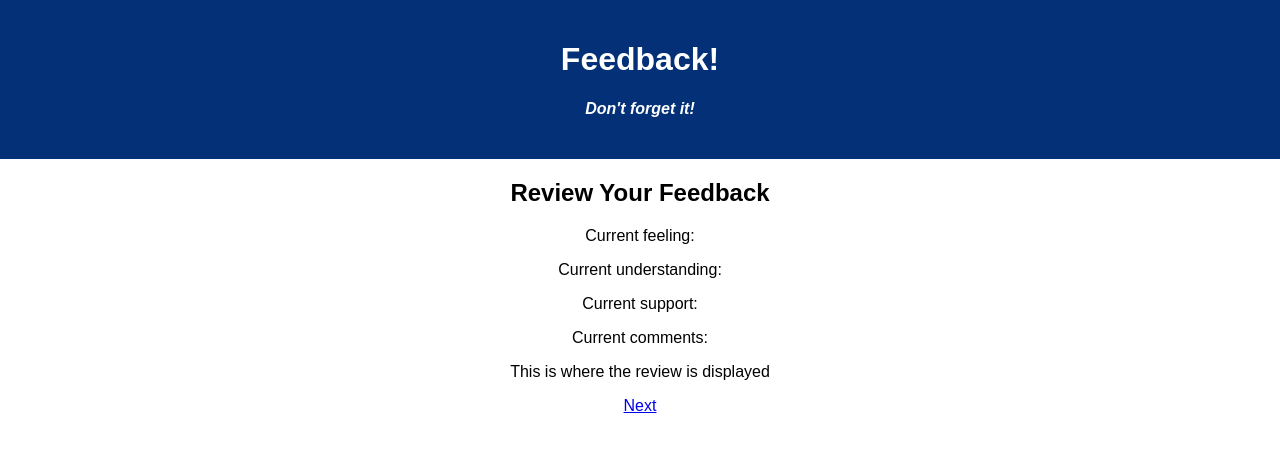
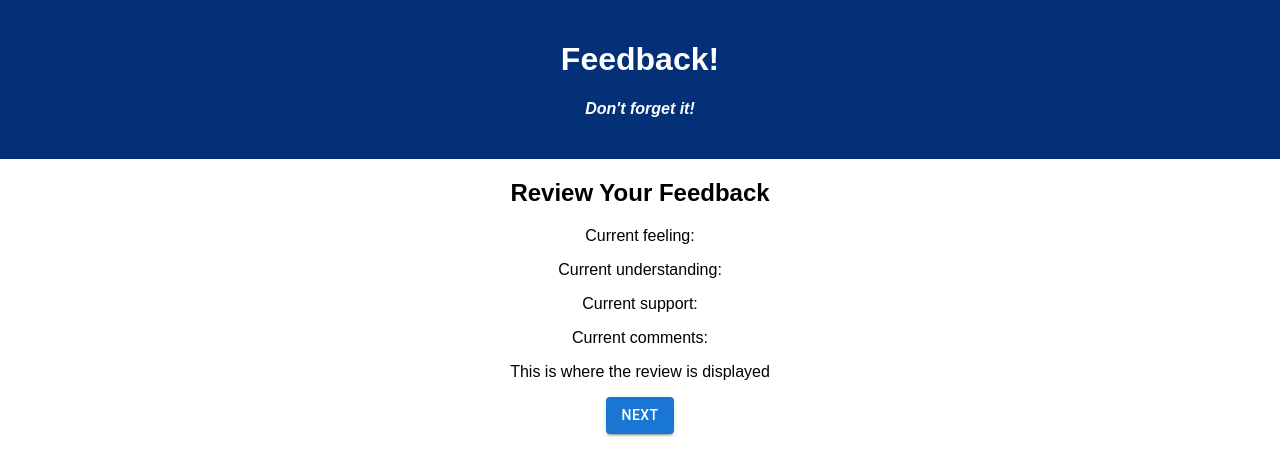
Before and after one commit to padavi804/weekend-redux-feedback-loop, a React (Vite) app: page /#/review in a window 1280 px wide. Shown: the top 476 px of the page. Built offline with nearby package versions, Linux system fonts and the light colour scheme.

Commit message:
added buttons to review and thankyou

```diff
--- a/src/components/Review/Review.jsx
+++ b/src/components/Review/Review.jsx
@@ -1,6 +1,6 @@
 import { useSelector } from 'react-redux';
-import { Link } from 'react-router-dom';
-
+import Button from '@mui/material/Button';
+import { useHistory } from 'react-router-dom';
 
 function Review() {
 
@@ -9,6 +9,12 @@ const currentUnderstanding = useSelector (store => store.currentUnderstanding)
 const currentSupport = useSelector (store => store.currentSupport)
 const currentComment = useSelector (store => store.currentComment)
 
+const history = useHistory();
+const handleSubmit = (e) => {
+    e.preventDefault();
+    console.log('comment submitted');
+    history.push('/thankyou');
+}
 
     return (
         <div>
@@ -19,10 +25,9 @@ const currentComment = useSelector (store => store.currentComment)
                 <p>Current comments: {currentComment}</p>
 
             <p>This is where the review is displayed</p>
-
-            <Link to='/thankyou'>Next</Link>
+            <Button variant="contained" color="primary" type="submit" onClick={(e) => handleSubmit(e)}
+                    >Next</Button>
         </div>
-
     )
 }
 
--- a/src/components/ThankYou/ThankYou.jsx
+++ b/src/components/ThankYou/ThankYou.jsx
@@ -1,14 +1,21 @@
-import { Link } from 'react-router-dom';
-
+import Button from '@mui/material/Button';
+import { useHistory } from 'react-router-dom';
 
 function ThankYou (){
+
+    const history = useHistory();
+    const handleSubmit = (e) => {
+        e.preventDefault();
+        console.log('comment submitted');
+        history.push('/');
+    }
 
     return(
         <div>
             <h2>Thank You</h2>
-        <p>This is where the thanks is displayed</p>
-
-    <Link to='/understanding'>Next</Link>
+        <p></p>
+        <Button variant="contained" color="primary" type="submit" onClick={(e) => handleSubmit(e)}
+                    >Submit New Feedback</Button>
     </div>
     )
 }
```
